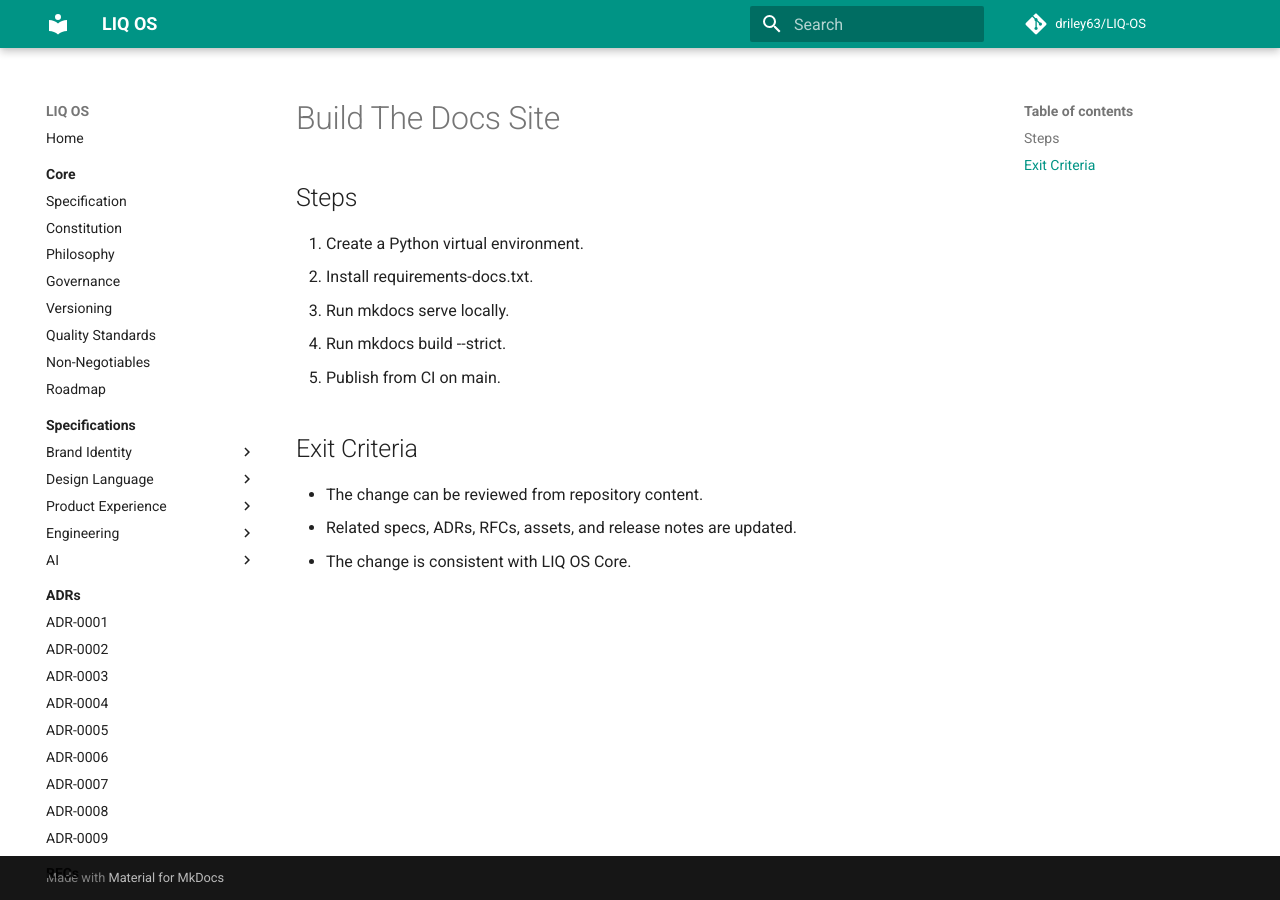
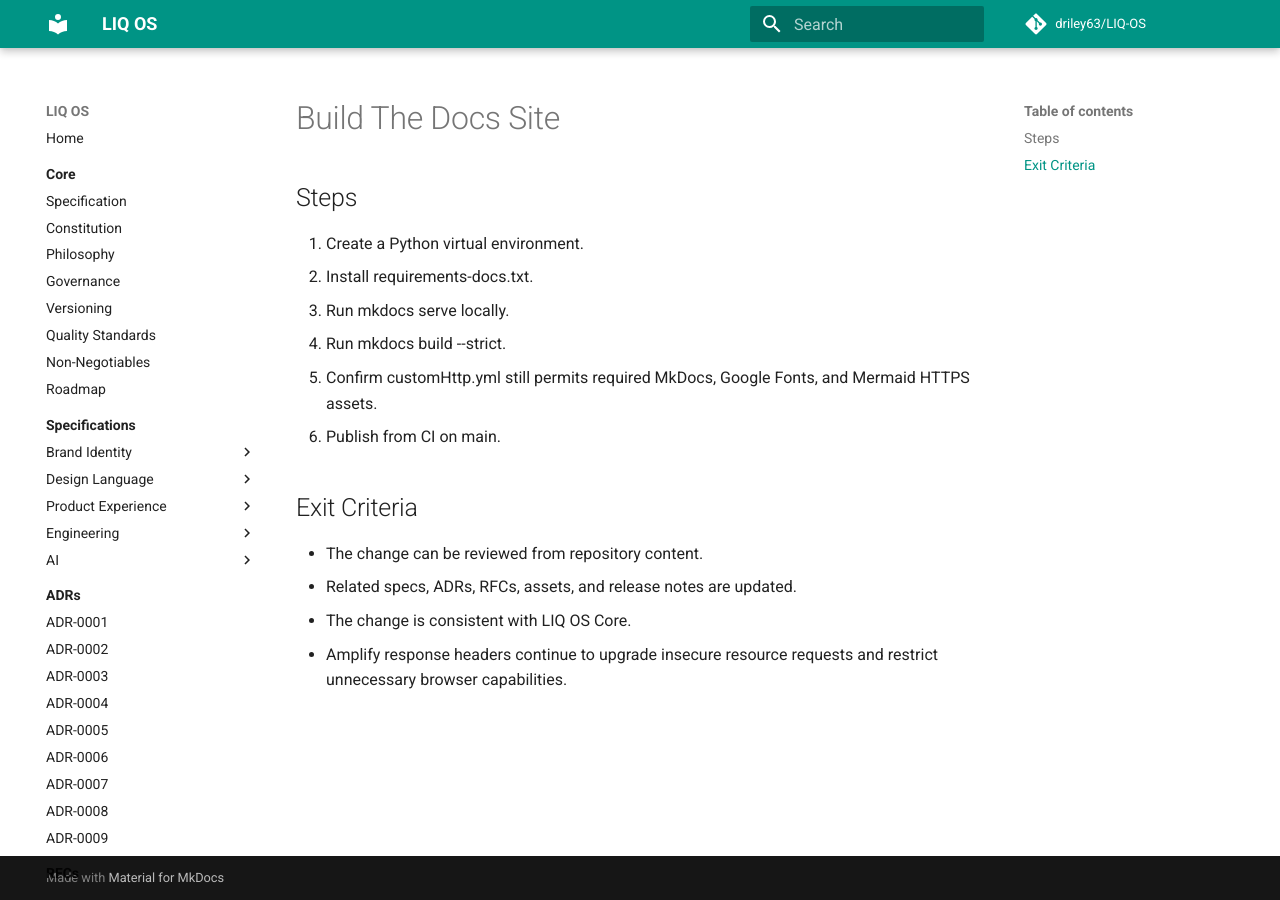
Before and after one commit to driley63/LIQ-OS, an MkDocs documentation site: the page built from docs/playbook/build-the-docs-site.md, in a window 1280 px wide. Built offline with MkDocs 1.6.1 and Material for MkDocs 9.7.7, drawn with Linux system fonts in a browser that asks for light colours; comment, search, counter and statistics services are not loaded.

Commit message:
chore(deploy): add Amplify security headers

```diff
--- a/docs/playbook/build-the-docs-site.md
+++ b/docs/playbook/build-the-docs-site.md
@@ -6,10 +6,12 @@
 2. Install requirements-docs.txt.
 3. Run mkdocs serve locally.
 4. Run mkdocs build --strict.
-5. Publish from CI on main.
+5. Confirm customHttp.yml still permits required MkDocs, Google Fonts, and Mermaid HTTPS assets.
+6. Publish from CI on main.
 
 ## Exit Criteria
 
 - The change can be reviewed from repository content.
 - Related specs, ADRs, RFCs, assets, and release notes are updated.
 - The change is consistent with LIQ OS Core.
+- Amplify response headers continue to upgrade insecure resource requests and restrict unnecessary browser capabilities.
```
Also changed, not shown: README.md (+3 -2 lines), customHttp.yml (added, +15 -0 lines).
